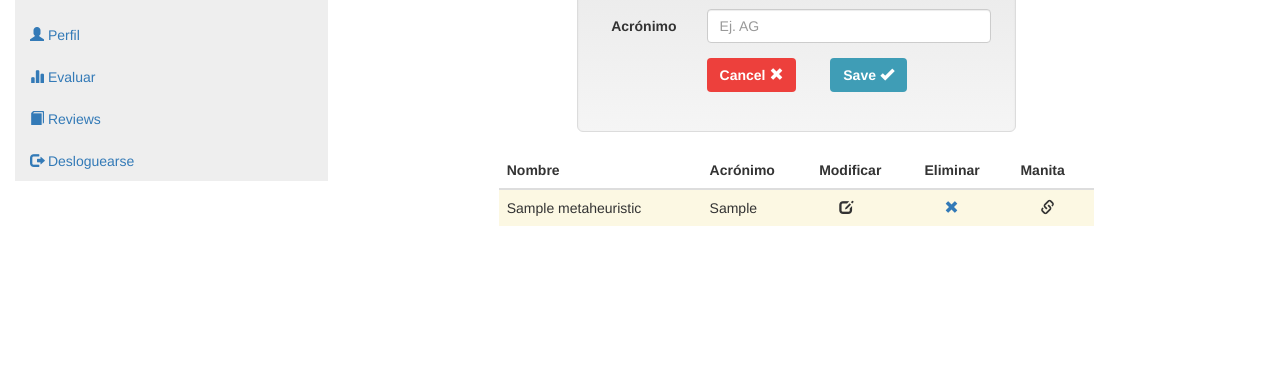
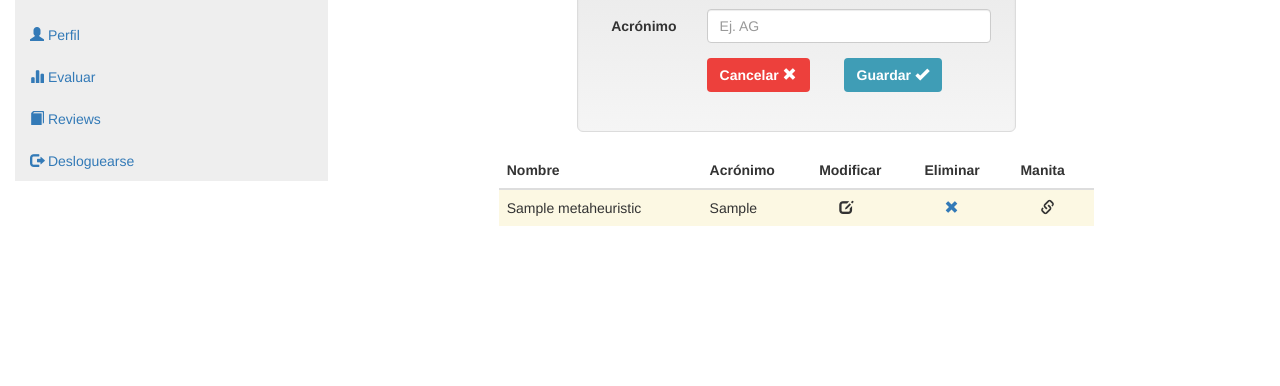
Before and after one commit to guillermobet/SIRIUS, a Django app: page /home/metaheuristics in a window 1280 px wide. Shown: the part 267-653 px from the top of the page. Run offline with Django 3.2, Linux system fonts and the light colour scheme; tables that the repository leaves empty hold one stand-in row (values such as "Sample post"); some libraries are stand-ins or nearby versions.

Commit message:
Translated buttons

```diff
--- a/SIRIUS/index/templates/evaluate/evaluate.html
+++ b/SIRIUS/index/templates/evaluate/evaluate.html
@@ -33,7 +33,7 @@
 				{% endfor %}
 					<div class="form-group">
 						<div class="col-sm-8 col-sm-offset-4">
-							<button type="submit" href="/home/evaluate/1" class="btn btn-group-justified azul">  Next  <span class="glyphicon glyphicon-share-alt"></span></button>
+							<button type="submit" href="/home/evaluate/1" class="btn btn-group-justified azul">  Siguiente  <span class="glyphicon glyphicon-share-alt"></span></button>
 						</div>
 
 					</div>
--- a/SIRIUS/index/templates/evaluate/evaluateItems.html
+++ b/SIRIUS/index/templates/evaluate/evaluateItems.html
@@ -36,7 +36,7 @@
 				{% endfor %}
 					<div class="form-group" >
 						<div class="col-sm-8 col-sm-offset-1">
-							<button type="submit" href="/home/evaluate/1" class="btn btn-group-justified azul" style="margin-top: 50px; margin-bottom: 50px;">  Next  <span class="glyphicon glyphicon-share-alt"></span></button>
+							<button type="submit" href="/home/evaluate/1" class="btn btn-group-justified azul" style="margin-top: 50px; margin-bottom: 50px;">  Siguiente  <span class="glyphicon glyphicon-share-alt"></span></button>
 						</div>
 					</div>
 
--- a/SIRIUS/index/templates/settings/heuristics.html
+++ b/SIRIUS/index/templates/settings/heuristics.html
@@ -30,8 +30,8 @@
 										{% endfor %}
 										<div class="form-group">
 											<div class="col-sm-offset-3 col-sm-9">
-												<button type="button" class="btn rojo espacio-der">Cancel <span class="glyphicon glyphicon-remove"></span></button>
-												<button type="submit" class="btn azul espacio-izq">Save <span class="glyphicon glyphicon-ok"></span></button>
+												<button type="button" class="btn rojo espacio-der">Cancelar <span class="glyphicon glyphicon-remove"></span></button>
+												<button type="submit" class="btn azul espacio-izq">Guardar <span class="glyphicon glyphicon-ok"></span></button>
 											</div>
 										</div>
 									</form>
```
